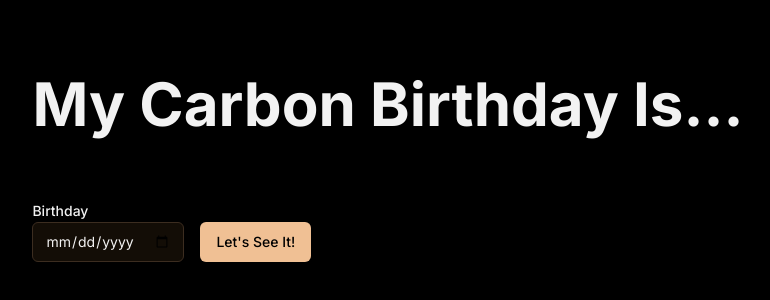
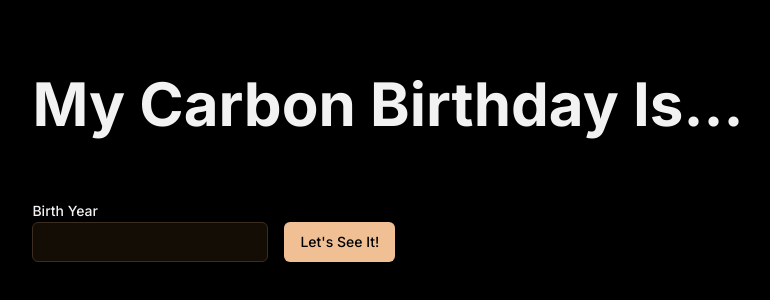
Before and after one commit to jtpotato/jtpotato.github.io, a Next.js app: page /carbon-birthday in a window 1280 px wide. Shown: the part 232-532 px from the top of the page, without its empty margins (252-1022 px from the left). Built offline with nearby package versions, Linux system fonts and the light colour scheme.

Commit message:
add date picker component

```diff
--- /dev/null
+++ b/src/app/carbon-birthday/CarbonCalculator.tsx
@@ -0,0 +1,7 @@
+function CarbonCalculator({ year }: { year: number }) {
+  return (<>
+
+  </>);
+}
+
+export default CarbonCalculator;
--- a/src/app/carbon-birthday/DatePickerComponent.tsx
+++ b/src/app/carbon-birthday/DatePickerComponent.tsx
@@ -3,15 +3,18 @@
 import { Button } from "@/components/ui/button"
 import { Input } from "@/components/ui/input"
 import { Label } from "@/components/ui/label"
+import { useState } from "react"
 
-export function DatePicker({ date, setDate }: { date: Date, setDate: any }) {
+export function DatePicker({ setDate }: { setDate: any }) {
+  const [internalDate, setInternalDate] = useState<number>()
+
   return (
     <div className="flex gap-4 items-end">
       <div>
-        <Label htmlFor="date">Birthday</Label>
-        <Input type="date" id="date" className="w-fit" />
+        <Label htmlFor="year">Birth Year</Label>
+        <Input type="number" id="year" className="w-fit" onChange={(e) => setInternalDate(e.currentTarget.valueAsNumber)} />
       </div>
-      <Button>Let's See It!</Button>
+      <Button onClick={() => setDate(internalDate)}>Let's See It!</Button>
     </div>
 
   )
--- a/src/app/carbon-birthday/DatePickerUI.tsx
+++ b/src/app/carbon-birthday/DatePickerUI.tsx
@@ -2,12 +2,14 @@
 
 import { useState } from "react";
 import { DatePicker } from "./DatePickerComponent";
+import CarbonCalculator from "./CarbonCalculator";
 
 function DatePickerUI() {
-  const [date, setDate] = useState<Date>()
+  const [year, setYear] = useState<number>()
 
   return (<>
-    <DatePicker date={date} setDate={setDate} />
+    <DatePicker setDate={setYear} />
+    <CarbonCalculator year={year} />
   </>);
 }
 
```
